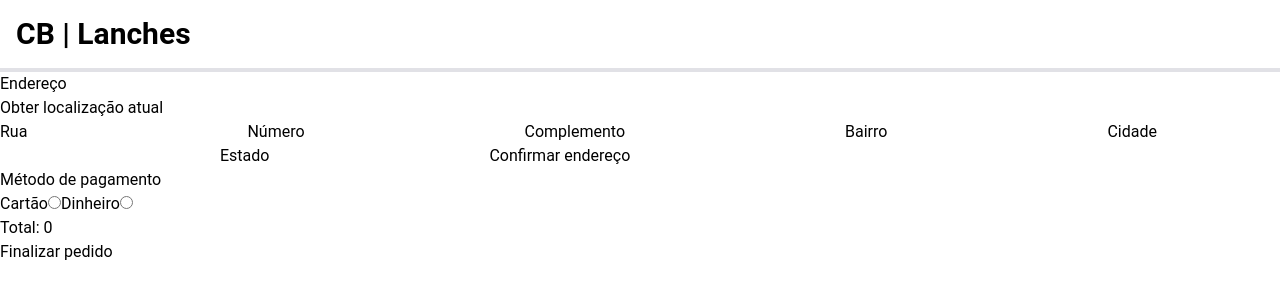
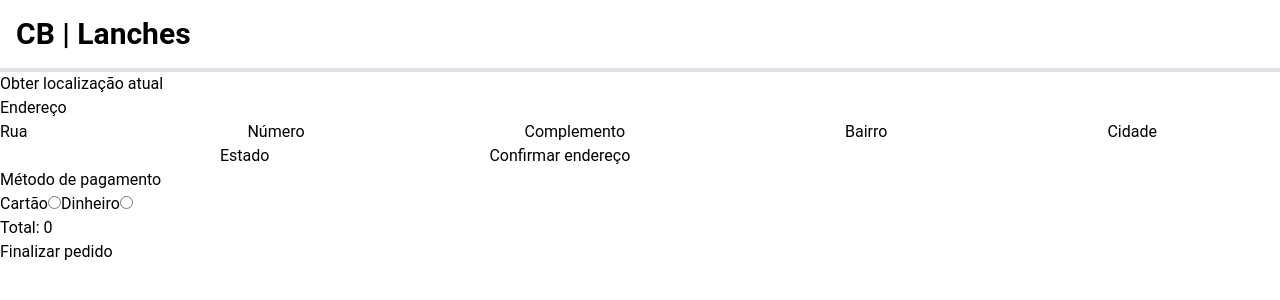
Before and after one commit to alanbrazoes/snacks-frontend, a Next.js app: page /checkout in a window 1280 px wide. Shown: the top 300 px of the page. Built offline with nearby package versions, Linux system fonts and the light colour scheme.

Commit message:
feat: add react-hook-form

```diff
--- a/package.json
+++ b/package.json
@@ -14,6 +14,7 @@
     "next": "^12.1.6",
     "react": "^18.2.0",
     "react-dom": "^18.2.0",
+    "react-hook-form": "^7.33.1",
     "ts-loader": "^9.2.6",
     "tsconfig-paths-jest": "^0.0.1"
   },
--- a/src/components/Address.tsx
+++ b/src/components/Address.tsx
@@ -3,9 +3,11 @@ import * as React from 'react';
 const Address: React.FC = () => {
   return (
     <section>
-      <h1>Endereço</h1>
       <button>Obter localização atual</button>
+
       <form>
+        <fieldset>
+          <legend>Endereço</legend>
           <label>
             Rua
             <input></input>
@@ -32,6 +34,7 @@ const Address: React.FC = () => {
           </label>
 
           <button type="submit">Confirmar endereço</button>
+        </fieldset>
       </form>
     </section>
   );
```
Also changed, not shown: 1 other file (tests, documents, lock files or other folders). Lines whose indentation alone changed are shown as unchanged.
